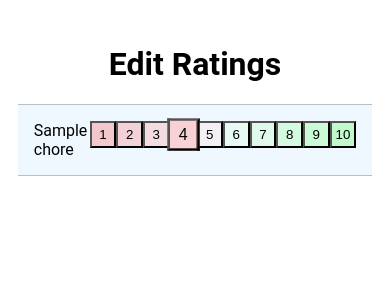
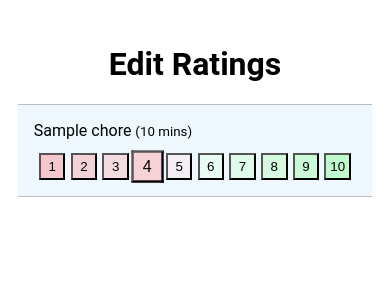
Before and after one commit to avabellaw/ChoreRate, a Flask app: page /rate in a window 390 px wide. Shown: the part 57-357 px from the top of the page. Run offline with Flask 3, Linux system fonts and the light colour scheme; a user stored in the database is signed in; tables that the repository leaves empty hold one stand-in row (values such as "Sample post").

Commit message:
style: Improve edit ratings responsiveness + add duration

```diff
--- a/chorerate/routes.py
+++ b/chorerate/routes.py
@@ -10,6 +10,7 @@ from chorerate import app, db
 from chorerate.models import User, Chore, ChoreRating, FrequencyEnum
 
 from chorerate.helpers import get_unrated_from_db
+
 
 @app.route('/')
 @login_required
@@ -44,7 +45,8 @@ def rate():
         rated_chores_rows = db.session.query(Chore, ChoreRating).join(ChoreRating).filter(ChoreRating.user_id == current_user.id).all()
         rated_chores = [{'id': chore.id,
                          'name': chore.name,
-                         'rating': rating.rating}
+                         'rating': rating.rating,
+                         'duration_minutes': chore.duration_minutes}
                         for chore, rating in rated_chores_rows]
         return render_template('edit-ratings.html', rated_chores=rated_chores)
 
--- a/chorerate/static/css/styles.css
+++ b/chorerate/static/css/styles.css
@@ -189,6 +189,8 @@ a.small-link {
 
 #chore-list > li {
     display: flex;
+    flex-wrap: wrap;
+    row-gap: 0.8em;
     justify-content: space-between;
     width: 100%;
     background-color: aliceblue;
@@ -261,13 +263,16 @@ a.small-link {
     width: 100%;
     max-width: 350px;
     justify-content: space-evenly;
+    align-items: center;
 }
 
 .rate-btn {
     --alpha: 0.2;
-    width: 2em;
-    height: 2em;
+    max-width: 2em;
+    max-height: 2em;
     display: flex;
+    flex-grow: 1;
+    aspect-ratio: 1/1;
     justify-content: center;
     align-items: center;
 }
--- a/chorerate/templates/edit-ratings.html
+++ b/chorerate/templates/edit-ratings.html
@@ -13,7 +13,10 @@
         <ul id="chore-list">
             {% for chore in rated_chores %}
             <li>
-                <span>{{ chore.name }} </span>
+                <span>
+                    {{ chore.name }}
+                    <small>({{ chore.duration_minutes }} mins)</small>
+                </span>
 
                 <div id="rate-btn-container" data-chore="{{ chore.id }}">
                     {% for i in range(1, 11) %}
```
